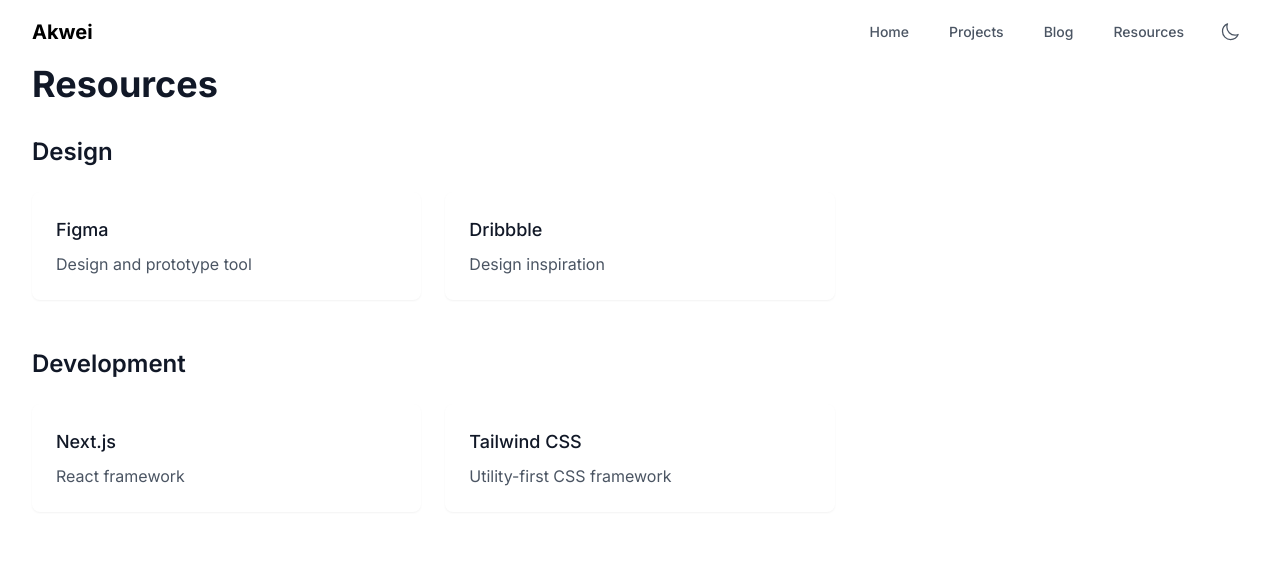
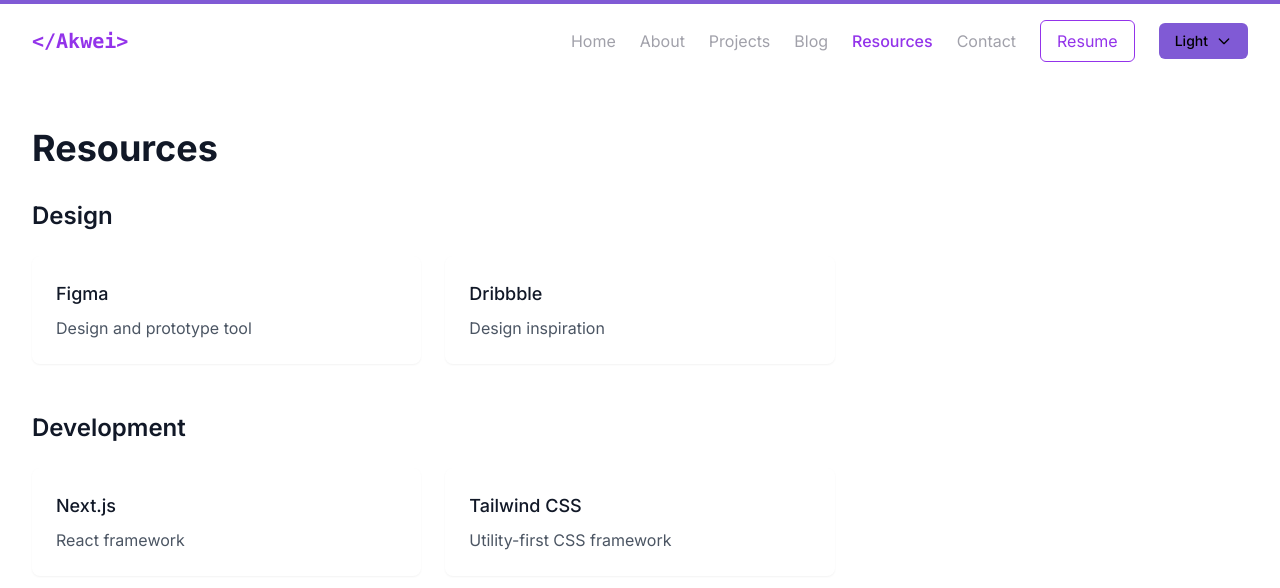
Before and after one commit to Akwei001/my-portfolio, a Next.js app: page /resources in a window 1280 px wide. Shown: the top 588 px of the page. Built offline with nearby package versions, Linux system fonts and the light colour scheme.

Commit message:
Refactor Tailwind CSS configuration and enhance global styles; add primary color variables, update Navbar with new links, and improve ScrollProgress component styling.

```diff
--- a/app/blog/page.tsx
+++ b/app/blog/page.tsx
@@ -1,4 +1,3 @@
-import Navigation from '../components/layout/Navigation';
 import Link from 'next/link';
 import fs from 'fs';
 import path from 'path';
@@ -37,8 +36,7 @@
   const posts = await getBlogPosts();
 
   return (
-    <main className="min-h-screen bg-white dark:bg-zinc-900">
-      <Navigation />
+    <main className="min-h-screen bg-white dark:bg-zinc-900 pt-16">
       <BlogContent posts={posts} />
     </main>
   );
--- a/app/components/Navbar.tsx
+++ b/app/components/Navbar.tsx
@@ -5,11 +5,14 @@
 import Link from 'next/link';
 import { usePathname } from 'next/navigation';
 import { motion, AnimatePresence } from 'framer-motion';
+import ThemeSwitcher from './ThemeSwitcher';
 
 const navItems = [
   { name: 'Home', path: '/' },
   { name: 'About', path: '/about' },
   { name: 'Projects', path: '/projects' },
+  { name: 'Blog', path: '/blog' },
+  { name: 'Resources', path: '/resources' },
   { name: 'Contact', path: '/contact' },
 ];
 
@@ -57,13 +60,13 @@
       <div className="container-custom flex items-center justify-between">
         {/* Logo */}
         <Link href="/">
-          <span className="font-mono text-xl font-semibold text-primary terminal-cursor">
+          <span className="font-mono text-xl font-semibold text-purple-600 terminal-cursor">
             {displayText}
           </span>
         </Link>
 
         {/* Desktop navigation */}
-        <nav className="hidden md:flex items-center space-x-8">
+        <nav className="hidden md:flex items-center space-x-6">
           {navItems.map((item) => (
             <Link
               key={item.name}
@@ -78,15 +81,20 @@
             href="/resume.pdf"
             target="_blank"
             rel="noopener noreferrer"
-            className="button-outline"
+            className="button-outline ml-2"
           >
             Resume
           </a>
+          <div className="ml-4">
+            <ThemeSwitcher />
+          </div>
         </nav>
 
         {/* Mobile menu button */}
+        <div className="md:hidden flex items-center gap-2">
+          <ThemeSwitcher />
           <button
-          className="md:hidden text-zinc-400 hover:text-white p-2"
+            className="text-zinc-400 hover:text-white p-2"
             onClick={() => setMobileMenuOpen(!mobileMenuOpen)}
             aria-label="Toggle menu"
           >
@@ -106,6 +114,7 @@
             </svg>
           </button>
         </div>
+      </div>
 
       {/* Mobile menu */}
       <AnimatePresence>
@@ -115,14 +124,14 @@
             animate={{ opacity: 1, height: 'auto' }}
             exit={{ opacity: 0, height: 0 }}
             transition={{ duration: 0.3 }}
-            className="md:hidden bg-zinc-900/95 backdrop-blur-md border-b border-zinc-800"
+            className="md:hidden bg-zinc-900/95 backdrop-blur-md border-t border-zinc-800"
           >
-            <div className="container-custom py-4 flex flex-col space-y-4">
+            <div className="container-custom py-4 flex flex-col items-center space-y-4">
               {navItems.map((item) => (
                 <Link
                   key={item.name}
                   href={item.path}
-                  className={`text-lg py-2 ${pathname === item.path ? 'text-primary' : 'text-zinc-400'}`}
+                  className={`text-lg py-2 ${pathname === item.path ? 'text-purple-400' : 'text-zinc-300'}`}
                   onClick={() => setMobileMenuOpen(false)}
                 >
                   {item.name}
@@ -133,7 +142,7 @@
                 href="/resume.pdf"
                 target="_blank"
                 rel="noopener noreferrer"
-                className="button-outline inline-block text-center mt-2"
+                className="button-outline inline-block text-center mt-2 w-full max-w-xs"
                 onClick={() => setMobileMenuOpen(false)}
               >
                 Resume
--- a/app/components/blog/MDXContent.tsx
+++ b/app/components/blog/MDXContent.tsx
@@ -1,16 +1,12 @@
 'use client';
 
-import { MDXRemote } from 'next-mdx-remote';
+import { MDXRemote, MDXRemoteSerializeResult } from 'next-mdx-remote';
 import { motion } from 'framer-motion';
 import { fadeIn } from '@/app/utils/animations';
 import { ComponentProps } from 'react';
 
 interface MDXContentProps {
-  source: {
-    compiledSource: string;
-    scope?: Record<string, unknown>;
-    frontmatter?: Record<string, unknown>;
-  };
+  source: MDXRemoteSerializeResult;
 }
 
 const components = {
--- a/app/components/shared/ScrollProgress.tsx
+++ b/app/components/shared/ScrollProgress.tsx
@@ -4,6 +4,8 @@
 
 export default function ScrollProgress() {
   const { scrollYProgress } = useScroll();
+
+  // Add spring physics for smooth animation
   const scaleX = useSpring(scrollYProgress, {
     stiffness: 100,
     damping: 30,
@@ -12,8 +14,11 @@
 
   return (
     <motion.div
-      className="fixed top-0 left-0 right-0 z-50 h-1 origin-left bg-purple-600"
-      style={{ scaleX }}
+      className="fixed top-0 left-0 right-0 h-1 bg-primary z-[100] origin-left"
+      style={{
+        scaleX,
+        backgroundColor: 'var(--primary-color)'
+      }}
     />
   );
 }
--- a/app/globals.css
+++ b/app/globals.css
@@ -6,6 +6,10 @@
   --foreground-rgb: 0, 0, 0;
   --background-start-rgb: 255, 255, 255;
   --background-end-rgb: 255, 255, 255;
+  --primary-color: rgb(128, 90, 213);
+  --background-main: rgb(255, 255, 255);
+  --text-color: rgb(0, 0, 0);
+  --accent-color: rgb(128, 90, 213, 0.1);
 }
 
 @media (prefers-color-scheme: dark) {
@@ -13,17 +17,17 @@
     --foreground-rgb: 255, 255, 255;
     --background-start-rgb: 0, 0, 0;
     --background-end-rgb: 0, 0, 0;
+    --background-main: rgb(17, 17, 17);
+    --text-color: rgb(238, 238, 238);
+    --accent-color: rgba(128, 90, 213, 0.2);
+    --primary-color: rgb(128, 90, 213);
   }
 }
 
 body {
-  color: rgb(var(--foreground-rgb));
-  background: linear-gradient(
-      to bottom,
-      transparent,
-      rgb(var(--background-end-rgb))
-    )
-    rgb(var(--background-start-rgb));
+  transition: background-color 0.25s ease, color 0.25s ease;
+  color: var(--text-color);
+  background: var(--background-main);
 }
 
 @layer base {
@@ -44,6 +48,32 @@
   .btn-secondary {
     @apply border border-purple-600 text-purple-600 dark:text-purple-400 hover:bg-purple-50 dark:hover:bg-zinc-800;
   }
+
+  .button-outline {
+    @apply px-4 py-2 border border-purple-600 text-purple-600 rounded-md transition-colors;
+  }
+
+  .button-outline:hover {
+    @apply bg-purple-600/10;
+  }
+
+  .nav-link {
+    @apply text-zinc-400 hover:text-white transition-colors;
+  }
+
+  .nav-link.active {
+    @apply text-purple-600 font-medium;
+  }
+
+  .terminal-cursor::after {
+    content: '_';
+    animation: cursor 1s infinite;
+  }
+}
+
+@keyframes cursor {
+  0%, 100% { opacity: 1; }
+  50% { opacity: 0; }
 }
 
 /* Custom scrollbar */
@@ -73,3 +103,7 @@
 .dark ::-webkit-scrollbar-thumb:hover {
   background: #777;
 }
+
+.container-custom {
+  @apply max-w-7xl mx-auto px-4 sm:px-6 lg:px-8;
+}
--- a/app/layout.tsx
+++ b/app/layout.tsx
@@ -2,7 +2,10 @@
 import type { Metadata } from 'next';
 import { Inter } from 'next/font/google';
 import './globals.css';
-import { ThemeProvider } from './providers';
+import { ThemeProvider } from './contexts/ThemeContext';
+import ScrollProgress from './components/shared/ScrollProgress';
+import ScrollToTop from './components/shared/ScrollToTop';
+import Navbar from './components/Navbar';
 
 const inter = Inter({ subsets: ['latin'] });
 
@@ -20,7 +23,12 @@
     <html lang="en" suppressHydrationWarning>
       <body className={inter.className}>
         <ThemeProvider>
-          {children}
+          <ScrollProgress />
+          <Navbar />
+          <main>
+            {children}
+            <ScrollToTop />
+          </main>
         </ThemeProvider>
       </body>
     </html>
--- a/app/page.tsx
+++ b/app/page.tsx
@@ -1,4 +1,3 @@
-import Navigation from './components/layout/Navigation';
 import Hero from './components/home/Hero';
 import Projects from './components/home/Projects';
 import Contact from './components/home/Contact';
@@ -6,7 +5,6 @@
 export default function Home() {
   return (
     <main className="min-h-screen bg-white dark:bg-zinc-900">
-      <Navigation />
       <Hero />
       <Projects />
       <Contact />
--- a/app/resources/page.tsx
+++ b/app/resources/page.tsx
@@ -1,4 +1,3 @@
-import Navigation from '../components/layout/Navigation';
 import ResourcesContent from './ResourcesContent';
 
 const resources = [
@@ -32,12 +31,12 @@
       },
     ],
   },
+  // Add more resources as needed
 ];
 
 export default function ResourcesPage() {
   return (
-    <main className="min-h-screen bg-white dark:bg-zinc-900">
-      <Navigation />
+    <main className="min-h-screen bg-white dark:bg-zinc-900 pt-16">
       <ResourcesContent resources={resources} />
     </main>
   );
--- a/tailwind.config.js
+++ b/tailwind.config.js
@@ -1,13 +1,15 @@
 /** @type {import('tailwindcss').Config} */
 module.exports = {
   content: [
+    './pages/**/*.{js,ts,jsx,tsx,mdx}',
+    './components/**/*.{js,ts,jsx,tsx,mdx}',
     './app/**/*.{js,ts,jsx,tsx,mdx}',
-    './components/**/*.{js,ts,jsx,tsx,mdx}',
   ],
   darkMode: 'class',
   theme: {
     extend: {
       colors: {
+        primary: 'rgb(var(--primary-color))',
         primary: {
           50: '#f5f3ff',
           100: '#ede9fe',
```
Lines whose indentation alone changed are shown as unchanged.
